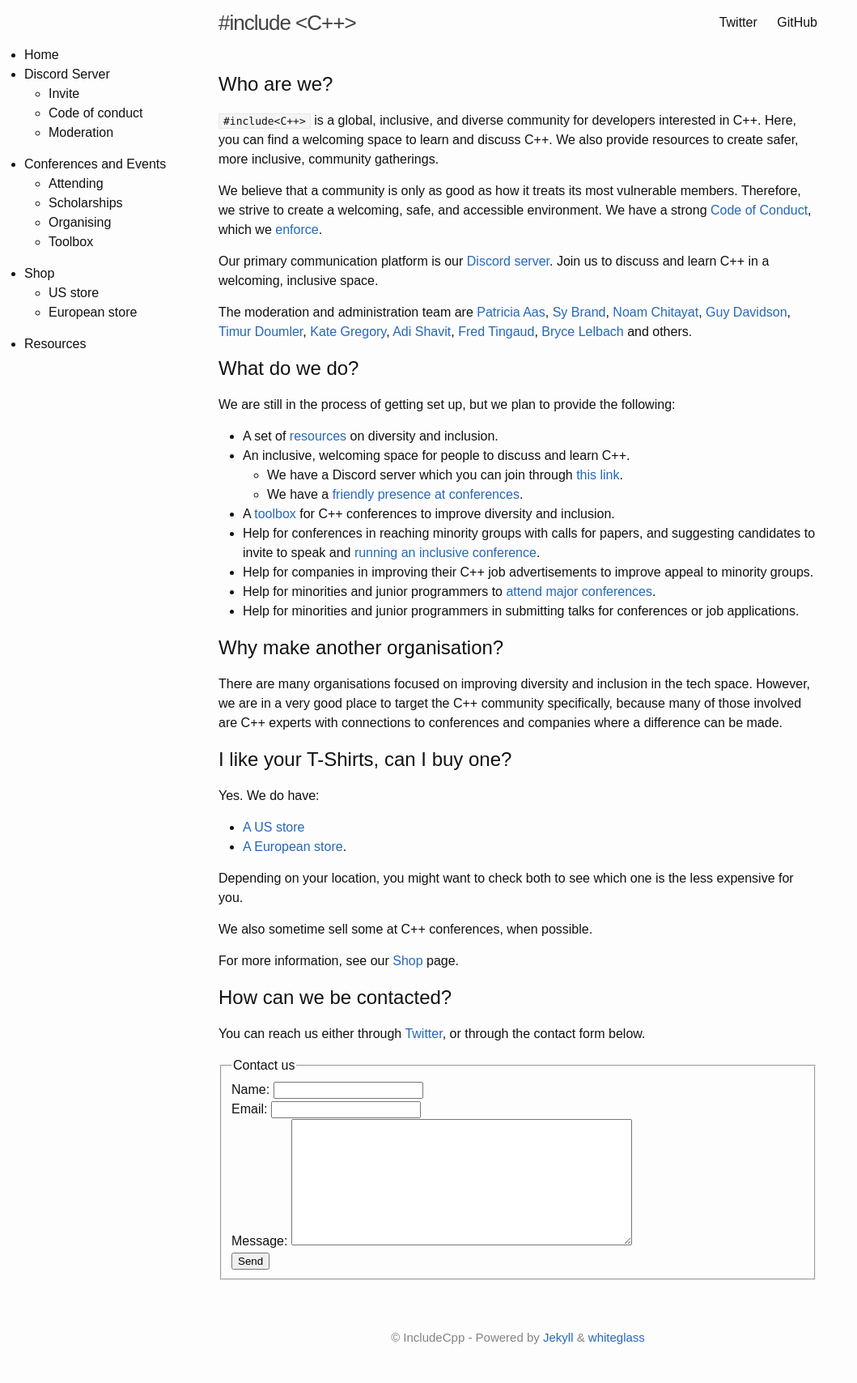
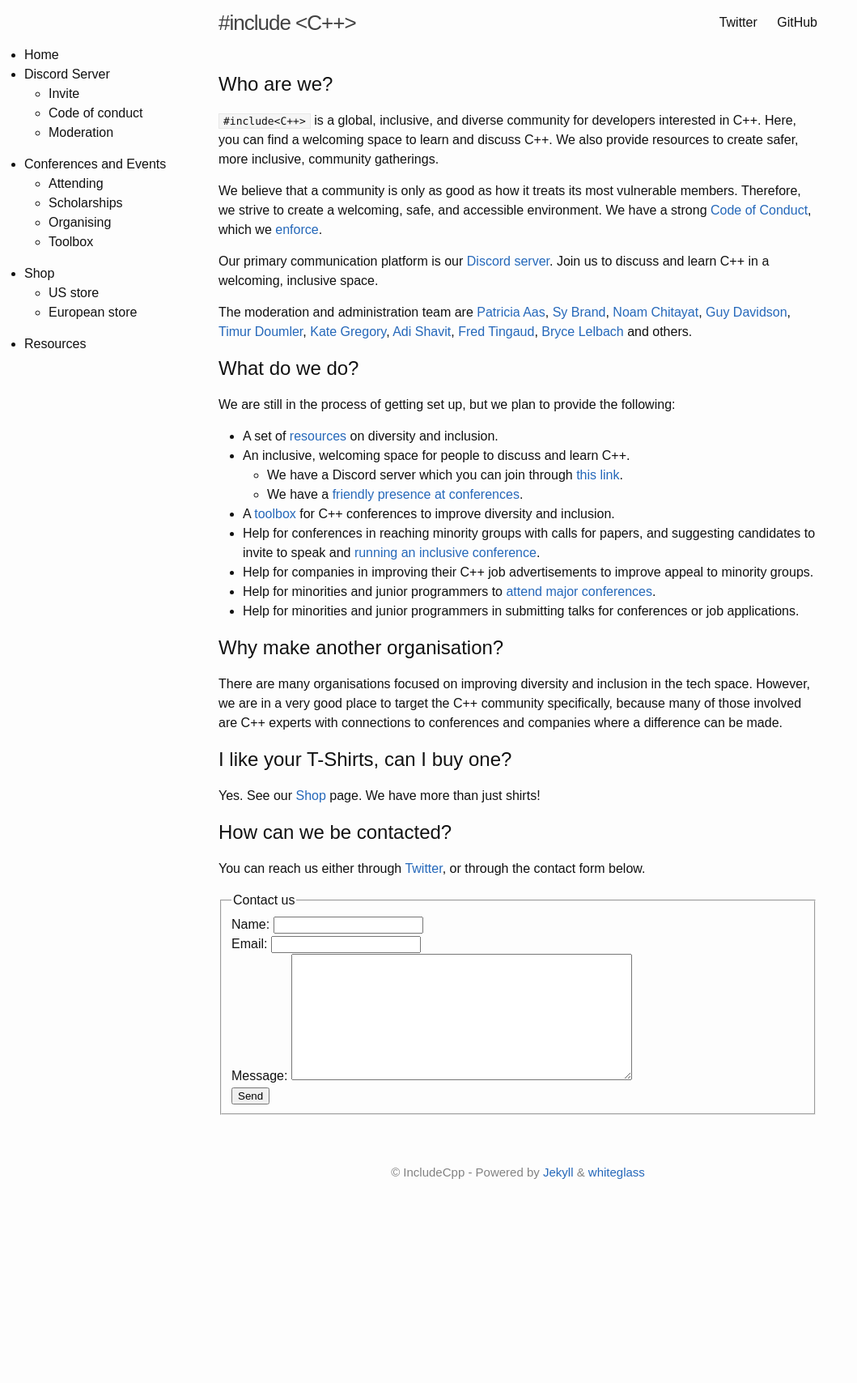
Before and after one commit to include-cpp/include-cpp.github.io, a Jekyll site: the page built from index.md, in a window 1280 px wide. Shown: the whole page at 81% size, without its empty margins (0-1059 px from the left). Built offline with Jekyll 4.4.1, drawn with Linux system fonts in a browser that asks for light colours; our own code applies the rules of GitHub Pages for plain Markdown files; after the commit the page ends 1504 px from its top, so only the background shows below that.

Commit message:
Shorten shop link

```diff
--- a/index.md
+++ b/index.md
@@ -32,15 +32,7 @@ There are many organisations focused on improving diversity and inclusion in the
 
 ## I like your T-Shirts, can I buy one?
 
-Yes. We do have:
-- [A US store](https://shop.spreadshirt.com/includecpp)
-- [A European store](https://shop.spreadshirt.net/includecpp).
-
-Depending on your location, you might want to check both to see which one is the less expensive for you.
-
-We also sometime sell some at C++ conferences, when possible.
-
-For more information, see our <a class="page-link" href="/shop/">Shop</a> page.
+Yes. See our <a class="page-link" href="/shop/">Shop</a> page. We have more than just shirts!
 
 ## How can we be contacted?
 {:.contact}
```
